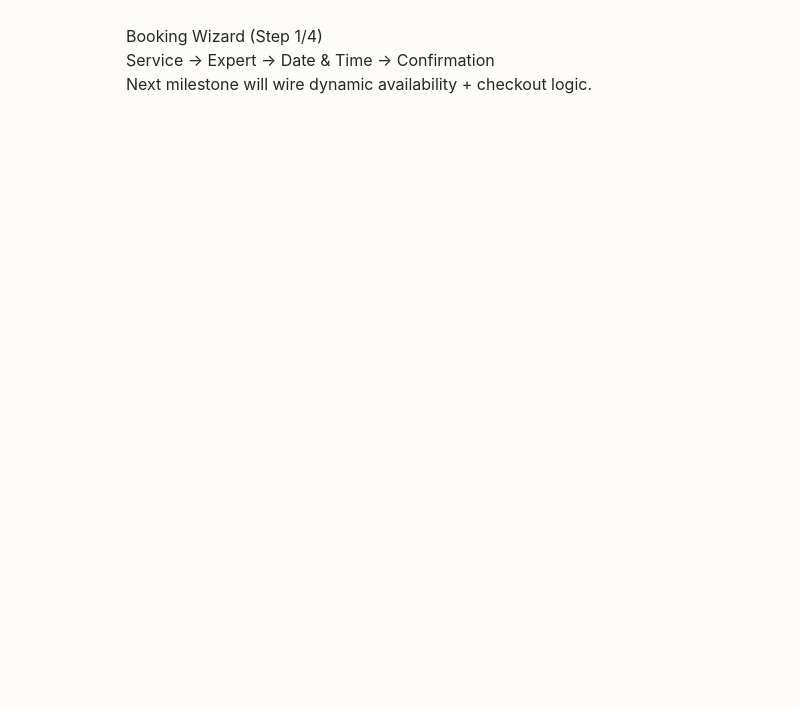
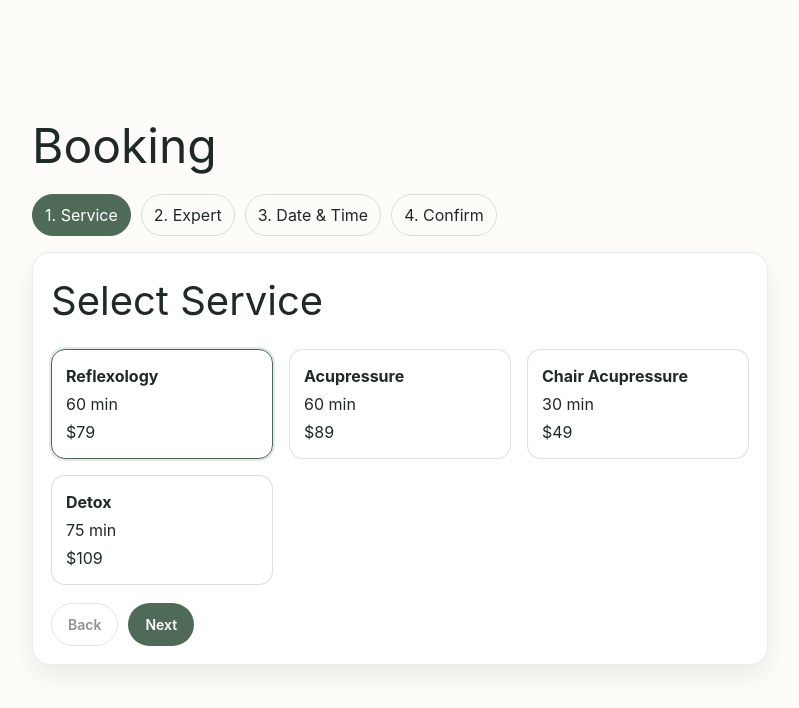
Before and after one commit to plantain-tech/wuxing-spa, a Next.js app: page /booking in a window 1280 px wide. Shown: the top 708 px of the page, without its empty margins (48-847 px from the left). Built offline with nearby package versions, Linux system fonts and the light colour scheme.

Commit message:
feat: phase 2 booking wizard + gift card selector + EN/ZH toggle

```diff
--- a/src/app/booking/page.tsx
+++ b/src/app/booking/page.tsx
@@ -1,9 +1,124 @@
+"use client";
+
+import { useMemo, useState } from "react";
+
+const services = [
+  { id: "reflexology", name: "Reflexology", duration: 60, price: 79 },
+  { id: "acupressure", name: "Acupressure", duration: 60, price: 89 },
+  { id: "chair", name: "Chair Acupressure", duration: 30, price: 49 },
+  { id: "detox", name: "Detox", duration: 75, price: 109 },
+];
+
+const experts = [
+  { id: "lin", name: "Master Lin", specialty: "Deep pressure" },
+  { id: "may", name: "May", specialty: "Reflexology" },
+  { id: "chen", name: "Chen", specialty: "Neck & shoulder" },
+];
+
+const slots = ["10:00", "11:00", "13:00", "14:30", "16:00", "18:30"];
+
 export default function BookingPage() {
+  const [step, setStep] = useState(1);
+  const [serviceId, setServiceId] = useState<string>(services[0].id);
+  const [expertId, setExpertId] = useState<string>(experts[0].id);
+  const [date, setDate] = useState<string>(new Date().toISOString().slice(0, 10));
+  const [time, setTime] = useState<string>(slots[0]);
+  const [isMember, setIsMember] = useState(false);
+
+  const service = services.find((s) => s.id === serviceId)!;
+  const expert = experts.find((e) => e.id === expertId)!;
+  const fee = isMember ? 0 : +(service.price * 0.2).toFixed(2);
+  const total = +(service.price + fee).toFixed(2);
+
+  const canNext = useMemo(() => {
+    if (step === 1) return !!serviceId;
+    if (step === 2) return !!expertId;
+    if (step === 3) return !!date && !!time;
+    return true;
+  }, [step, serviceId, expertId, date, time]);
+
   return (
-    <main style={{ padding: 24, maxWidth: 980, margin: "0 auto" }}>
-      <h1>Booking Wizard (Step 1/4)</h1>
-      <p>Service → Expert → Date & Time → Confirmation</p>
-      <p>Next milestone will wire dynamic availability + checkout logic.</p>
+    <main className="container section booking-shell">
+      <h1>Booking</h1>
+      <div className="progress">{["Service", "Expert", "Date & Time", "Confirm"].map((s, i) => <span key={s} className={step === i + 1 ? "active" : ""}>{i + 1}. {s}</span>)}</div>
+
+      <div className="booking-layout">
+        <section className="card pad">
+          {step === 1 && (
+            <div>
+              <h2>Select Service</h2>
+              <div className="grid cards">
+                {services.map((s) => (
+                  <button key={s.id} className={`pick ${serviceId === s.id ? "on" : ""}`} onClick={() => setServiceId(s.id)}>
+                    <strong>{s.name}</strong>
+                    <span>{s.duration} min</span>
+                    <span>${s.price}</span>
+                  </button>
+                ))}
+              </div>
+            </div>
+          )}
+
+          {step === 2 && (
+            <div>
+              <h2>Select Expert</h2>
+              <div className="grid experts">
+                {experts.map((e) => (
+                  <button key={e.id} className={`pick ${expertId === e.id ? "on" : ""}`} onClick={() => setExpertId(e.id)}>
+                    <strong>{e.name}</strong>
+                    <span>{e.specialty}</span>
+                  </button>
+                ))}
+              </div>
+            </div>
+          )}
+
+          {step === 3 && (
+            <div>
+              <h2>Select Date & Time</h2>
+              <div style={{ display: "grid", gap: 12 }}>
+                <input type="date" value={date} onChange={(e) => setDate(e.target.value)} />
+                <div className="grid cards">
+                  {slots.map((s) => (
+                    <button key={s} className={`pick ${time === s ? "on" : ""}`} onClick={() => setTime(s)}>{s}</button>
+                  ))}
+                </div>
+              </div>
+            </div>
+          )}
+
+          {step === 4 && (
+            <div>
+              <h2>Confirmation</h2>
+              <p>{service.name} with {expert.name} on {date} at {time}</p>
+              <div style={{ display: "grid", gap: 8, maxWidth: 360 }}>
+                <label><input type="radio" checked={!isMember} onChange={() => setIsMember(false)} /> Guest checkout (20% booking fee)</label>
+                <label><input type="radio" checked={isMember} onChange={() => setIsMember(true)} /> Member checkout (no fee)</label>
+              </div>
+              <button className="btn" style={{ marginTop: 16 }}>Confirm Booking</button>
+            </div>
+          )}
+
+          <div style={{ display: "flex", gap: 10, marginTop: 18 }}>
+            <button className="ghost" disabled={step === 1} onClick={() => setStep((s) => Math.max(1, s - 1))}>Back</button>
+            <button className="btn" disabled={step === 4 || !canNext} onClick={() => setStep((s) => Math.min(4, s + 1))}>Next</button>
+          </div>
+        </section>
+
+        {step >= 2 && (
+          <aside className="card pad summary">
+            <h3>Booking Summary</h3>
+            <p><strong>Service:</strong> {service.name}</p>
+            <p><strong>Expert:</strong> {expert.name}</p>
+            <p><strong>Date:</strong> {date}</p>
+            <p><strong>Time:</strong> {time}</p>
+            <hr />
+            <p><strong>Service:</strong> ${service.price}</p>
+            <p><strong>Fee:</strong> ${fee}</p>
+            <p><strong>Total:</strong> ${total}</p>
+          </aside>
+        )}
+      </div>
     </main>
   );
 }
--- a/src/app/gift-cards/page.tsx
+++ b/src/app/gift-cards/page.tsx
@@ -1,8 +1,45 @@
+"use client";
+
+import { useMemo, useState } from "react";
+
+const tiers = [50, 100, 150, 200, 300];
+
 export default function GiftCardsPage() {
+  const [selected, setSelected] = useState<number[]>([]);
+  const [custom, setCustom] = useState(0);
+
+  const total = useMemo(() => {
+    const sum = selected.reduce((a, b) => a + b, 0);
+    return custom > 0 ? sum + custom : sum;
+  }, [selected, custom]);
+
+  const toggle = (v: number) => {
+    setSelected((prev) => (prev.includes(v) ? prev.filter((n) => n !== v) : [...prev, v]));
+  };
+
   return (
-    <main style={{ padding: 24, maxWidth: 980, margin: "0 auto" }}>
+    <main className="container section">
       <h1>Gift Cards</h1>
-      <p>Predefined and custom amount cards will be added in next milestone.</p>
+      <p>Choose one or more cards. Add a custom amount if you want.</p>
+
+      <div className="grid cards" style={{ marginTop: 16 }}>
+        {tiers.map((t) => (
+          <button key={t} className={`pick ${selected.includes(t) ? "on" : ""}`} onClick={() => toggle(t)}>
+            <strong>${t}</strong>
+            <span>Wuxing Gift Card</span>
+          </button>
+        ))}
+      </div>
+
+      <div className="card pad" style={{ marginTop: 18, maxWidth: 360 }}>
+        <label>Custom amount</label>
+        <input type="number" min={0} placeholder="0" value={custom || ""} onChange={(e) => setCustom(Number(e.target.value || 0))} />
+      </div>
+
+      <div className="floating-bar">
+        <span>Total: <strong>${total}</strong></span>
+        <button className="btn" disabled={total <= 0}>Checkout</button>
+      </div>
     </main>
   );
 }
--- a/src/app/globals.css
+++ b/src/app/globals.css
@@ -18,6 +18,9 @@ body {
 }
 
 a { color: inherit; text-decoration: none; }
+input, select { padding: 10px; border: 1px solid rgba(79,107,87,.3); border-radius: 10px; background: #fff; }
+button { cursor: pointer; }
+button:disabled { opacity: .5; cursor: not-allowed; }
 
 .container { width: min(1120px, 92%); margin-inline: auto; }
 .section { padding: 64px 0 24px; }
@@ -33,13 +36,13 @@ a { color: inherit; text-decoration: none; }
 }
 .brand { font-weight: 800; }
 nav { display: none; gap: 18px; }
-.actions { display: flex; gap: 10px; }
+.actions { display: flex; gap: 10px; align-items: center; }
 
 .btn, .ghost {
   padding: 10px 16px; border-radius: 999px; font-weight: 600; font-size: 14px;
 }
-.btn { background: var(--sage-700); color: #fff; }
-.ghost { border: 1px solid rgba(79,107,87,.35); }
+.btn { background: var(--sage-700); color: #fff; border: 1px solid transparent; }
+.ghost { border: 1px solid rgba(79,107,87,.35); background: transparent; }
 .ghost.light { border-color: rgba(255,255,255,.7); color: #fff; }
 
 .hero {
@@ -53,6 +56,7 @@ nav { display: none; gap: 18px; }
 .hero p { max-width: 660px; font-size: 18px; }
 .hero-cta { display: flex; gap: 12px; margin-top: 24px; }
 
+h1 { margin: 0 0 12px; font-size: clamp(30px, 5vw, 48px); }
 h2 { font-size: clamp(26px, 4vw, 40px); margin: 0 0 18px; }
 
 .grid { display: grid; gap: 16px; }
@@ -83,6 +87,29 @@ figcaption { margin-top: 10px; font-size: 14px; }
 .contact a { color: var(--sage-700); font-weight: 600; }
 .footer { padding: 38px 0 46px; display: flex; justify-content: space-between; font-size: 14px; }
 
+/* Booking */
+.booking-shell { padding-top: 110px; }
+.progress { display: flex; flex-wrap: wrap; gap: 10px; margin: 10px 0 16px; }
+.progress span { padding: 8px 12px; border-radius: 999px; border: 1px solid rgba(79,107,87,.2); }
+.progress .active { background: var(--sage-700); color: #fff; border-color: var(--sage-700); }
+.booking-layout { display: grid; gap: 16px; grid-template-columns: 1fr; }
+.pick {
+  text-align: left; border: 1px solid rgba(79,107,87,.2); border-radius: 14px; padding: 14px;
+  display: grid; gap: 4px; background: #fff;
+}
+.pick.on { border-color: var(--sage-700); box-shadow: 0 0 0 2px rgba(79,107,87,.15); }
+.summary { height: fit-content; position: sticky; top: 110px; }
+
+/* Gift cards */
+.floating-bar {
+  position: sticky; bottom: 14px; margin-top: 20px;
+  background: #fff; border: 1px solid rgba(79,107,87,.2);
+  border-radius: 14px; padding: 12px 14px;
+  display: flex; align-items: center; justify-content: space-between;
+  box-shadow: 0 8px 24px rgba(0,0,0,.08);
+}
+
 @media (min-width: 900px) {
   nav { display: flex; }
+  .booking-layout { grid-template-columns: 2fr 1fr; }
 }
```
Also changed, not shown: src/app/page.tsx (+48 -15 lines).
